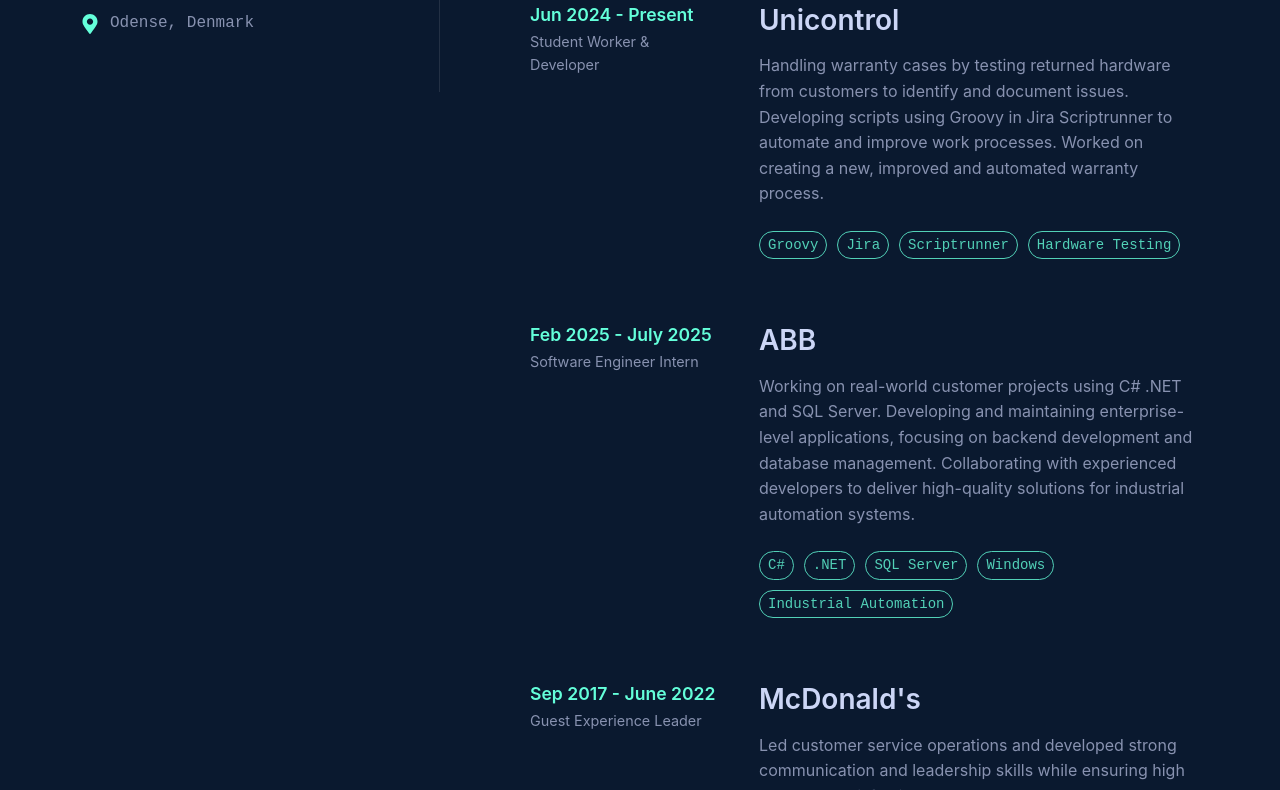
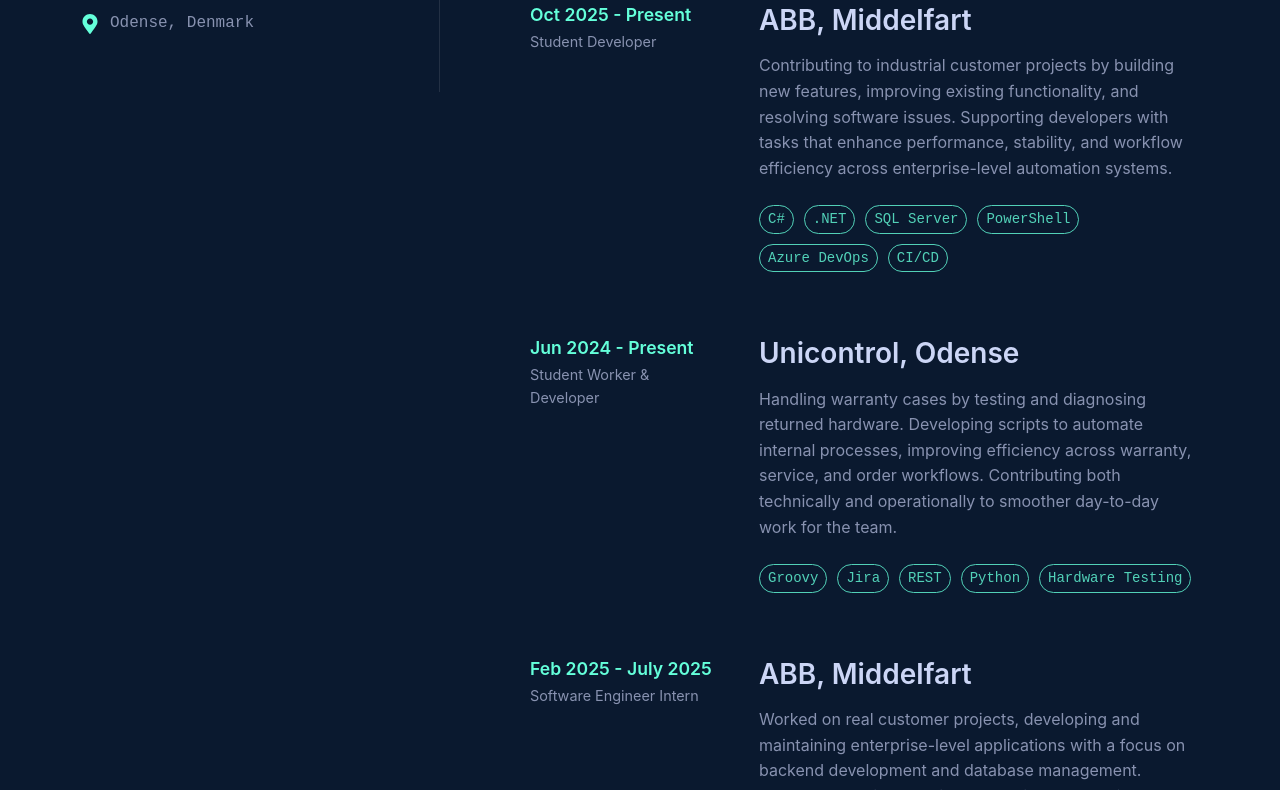
Before and after one commit to jetho22/jeppe-portfolio, a Gatsby site: page / in a window 1280 px wide. Shown: the part 708-1498 px from the top of the page. Built offline with nearby package versions, Linux system fonts and the light colour scheme; Gatsby itself is replaced by a stand-in of ours.

Commit message:
career updates

```diff
--- a/src/pages/index.js
+++ b/src/pages/index.js
@@ -151,7 +151,7 @@
 
 const sections = [
   { id: 'about', title: 'About' },
-  { id: 'experience', title: 'Experience' },
+  { id: 'experience', title: 'Career' },
   { id: 'projects', title: 'Projects' },
   { id: 'education', title: 'Education' },
 ];
@@ -241,23 +241,46 @@
             animate={{ opacity: 1, y: 0 }}
             transition={{ duration: 0.5, delay: 0.2 }}
           >
-            <h2>Experience</h2>
+            <h2>Career</h2>
+            <Grid>
+              <DateRange>
+                <h3>Oct 2025 - Present</h3>
+                <p>Student Developer</p>
+              </DateRange>
+              <ExperienceItem>
+                <h3>ABB, Middelfart</h3>
+                <p>
+                Contributing to industrial customer projects by building new features, improving existing functionality, and resolving software issues.
+                Supporting developers with tasks that enhance performance, stability, and workflow efficiency across enterprise-level automation systems.
+                </p>
+                <TechList>
+                  <TechTag>C#</TechTag>
+                  <TechTag>.NET</TechTag>
+                  <TechTag>SQL Server</TechTag>
+                  <TechTag>PowerShell</TechTag>
+                  <TechTag>Azure DevOps</TechTag>
+                  <TechTag>CI/CD</TechTag>
+                </TechList>
+              </ExperienceItem>
+            </Grid>
+
             <Grid>
               <DateRange>
                 <h3>Jun 2024 - Present</h3>
                 <p>Student Worker & Developer</p>
               </DateRange>
               <ExperienceItem>
-                <h3>Unicontrol</h3>
+                <h3>Unicontrol, Odense</h3>
                 <p>
-                  Handling warranty cases by testing returned hardware from customers to identify and document issues.
-                  Developing scripts using Groovy in Jira Scriptrunner to automate and improve work processes.
-                  Worked on creating a new, improved and automated warranty process.
+                Handling warranty cases by testing and diagnosing returned hardware.
+                Developing scripts to automate internal processes, improving efficiency across warranty, service, and order workflows.
+                Contributing both technically and operationally to smoother day-to-day work for the team.
                 </p>
                 <TechList>
                   <TechTag>Groovy</TechTag>
                   <TechTag>Jira</TechTag>
-                  <TechTag>Scriptrunner</TechTag>
+                  <TechTag>REST</TechTag>
+                  <TechTag>Python</TechTag>
                   <TechTag>Hardware Testing</TechTag>
                 </TechList>
               </ExperienceItem>
@@ -269,11 +292,10 @@
                 <p>Software Engineer Intern</p>
               </DateRange>
               <ExperienceItem>
-                <h3>ABB</h3>
+                <h3>ABB, Middelfart</h3>
                 <p>
-                  Working on real-world customer projects using C# .NET and SQL Server. Developing and maintaining
-                  enterprise-level applications, focusing on backend development and database management. Collaborating
-                  with experienced developers to deliver high-quality solutions for industrial automation systems.
+                Worked on real customer projects, developing and maintaining enterprise-level applications with a focus on backend development and database management.
+                Collaborated with experienced engineers to deliver robust solutions for industrial automation environments.
                 </p>
                 <TechList>
                   <TechTag>C#</TechTag>
@@ -291,13 +313,27 @@
                 <p>Guest Experience Leader</p>
               </DateRange>
               <ExperienceItem>
-                <h3>McDonald's</h3>
+                <h3>McDonald's, Gjesing</h3>
                 <p>
-                  Led customer service operations and developed strong
-                  communication and leadership skills while ensuring high customer satisfaction.
+                Led customer service operations and trained new employees, ensuring high customer satisfaction.
+                Developed strong communication, teamwork, and leadership skills in a fast-paced environment.
                 </p>
                 <TechList>
                   <TechTag>Customer Service</TechTag>
+                </TechList>
+              </ExperienceItem>
+            </Grid>
+
+            <Grid>
+              <DateRange>
+                <h3>May 2016 - May 2017</h3>
+                <p>Secretary assistant</p>
+              </DateRange>
+              <ExperienceItem>
+                <h3>Lægerne Nørregade, Esbjerg</h3>
+                <p>
+                Early part-time role assisting with basic administrative tasks, providing my first experience with responsibility, structure, and communication in a professional workplace.                </p>
+                <TechList>
                 </TechList>
               </ExperienceItem>
             </Grid>
```
